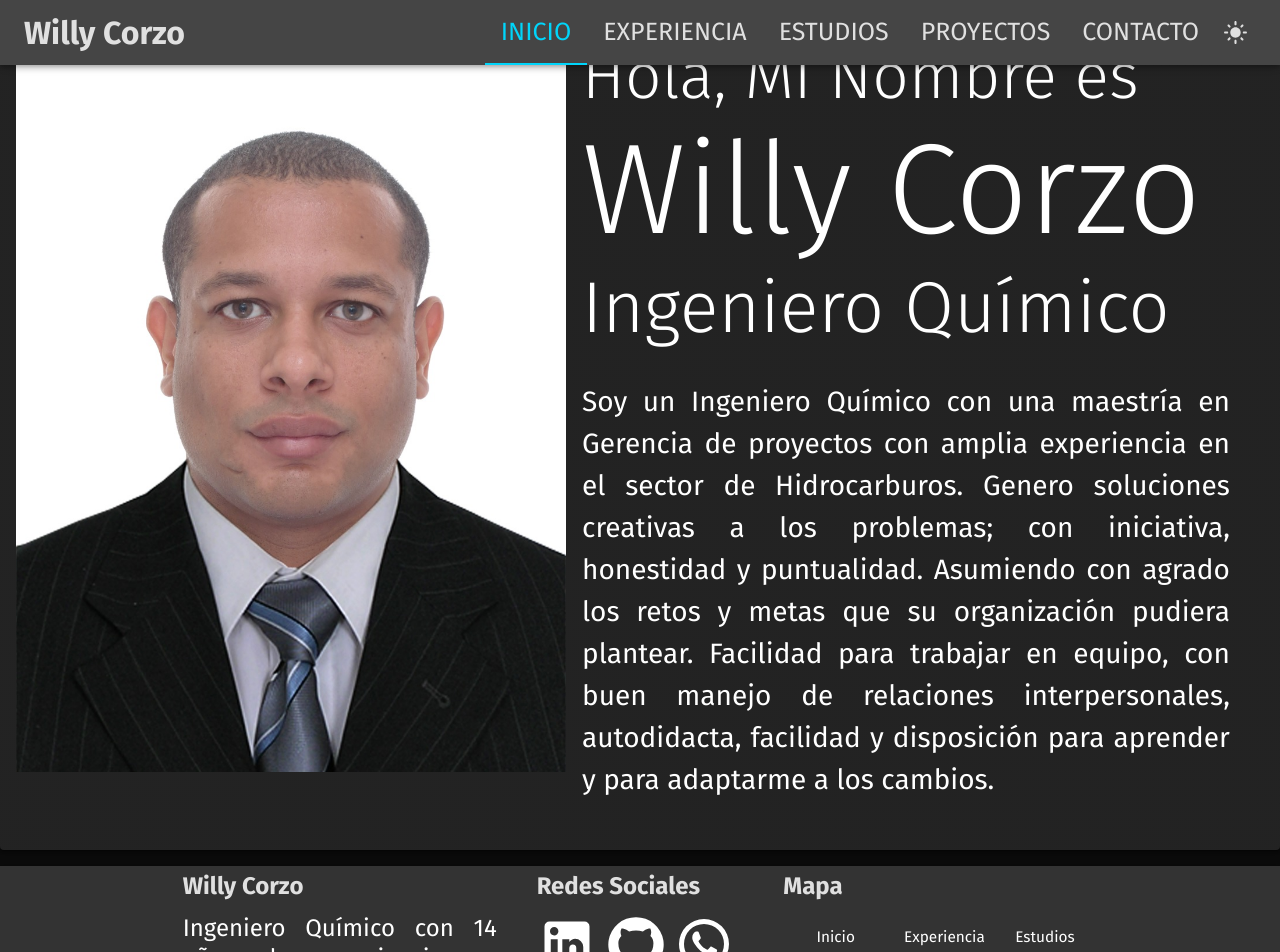
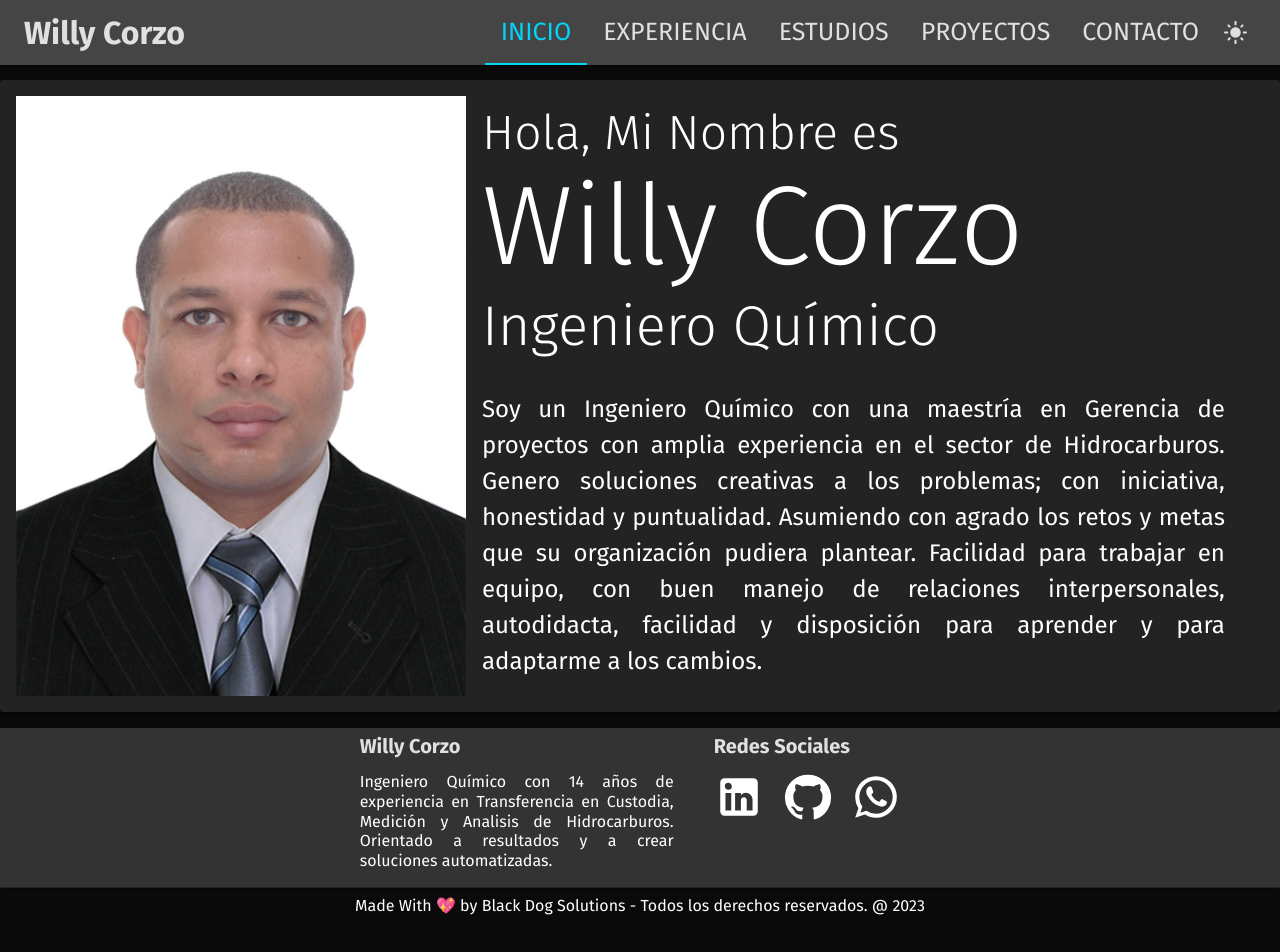
Before and after one commit to willyto3/PortfolioV2, a React (Vite) app: page / in a window 1280 px wide. Shown: the top 952 px of the page. Built offline with nearby package versions, Linux system fonts and the light colour scheme.

Commit message:
Modificacion Parcial

```diff
--- a/src/components/Footer.jsx
+++ b/src/components/Footer.jsx
@@ -42,6 +42,7 @@ const Footer = () => {
         <Grid
           container
           mt='1rem'
+          pb='1rem'
           spacing={1}
           alignContent='center'
           justifyContent='center'
@@ -51,7 +52,7 @@ const Footer = () => {
           <Grid item xs={10} sm={3}>
             <Typography
               fontWeight='bold'
-              fontSize='clamp(1.5rem, 1.5rem, 2rem)'
+              fontSize='clamp(1rem, 1.25rem, 1.5rem)'
               lineHeight='1'
               component='div'
               color={dark}
@@ -71,7 +72,7 @@ const Footer = () => {
               variant='h4'
               component='div'
               align='justify'
-              fontSize={{ xs: '1rem', sm: '1.5rem' }}
+              fontSize={{ xs: '0.75rem', sm: '1rem' }}
             >
               Ingeniero Químico con 14 años de experiencia en Transferencia en
               Custodia, Medición y Analisis de Hidrocarburos. Orientado a
@@ -82,7 +83,7 @@ const Footer = () => {
           <Grid item xs={10} sm={2}>
             <Typography
               fontWeight='bold'
-              fontSize='clamp(1.5rem, 1.5rem, 2rem)'
+              fontSize='clamp(1rem, 1.25rem, 1.5rem)'
               lineHeight='1'
               component='div'
               color={dark}
@@ -103,7 +104,7 @@ const Footer = () => {
                     )
                   }
                   sx={{
-                    fontSize: 60,
+                    fontSize: 50,
                     flexGrow: 1,
                     '&:hover': {
                       color: '#0e76a8',
@@ -118,7 +119,7 @@ const Footer = () => {
                     window.open('https://github.com/willyto3', '_blank')
                   }
                   sx={{
-                    fontSize: 60,
+                    fontSize: 50,
                     flexGrow: 1,
                     '&:hover': {
                       color: principal,
@@ -136,7 +137,7 @@ const Footer = () => {
                     )
                   }
                   sx={{
-                    fontSize: 60,
+                    fontSize: 50,
                     flexGrow: 1,
                     '&:hover': {
                       color: '#00bb2d',
@@ -147,53 +148,6 @@ const Footer = () => {
               </Grid>
             </Grid>
           </Grid>
-
-          <Grid item xs={10} sm={3}>
-            <Typography
-              fontWeight='bold'
-              fontSize='clamp(1.5rem, 1.5rem, 2rem)'
-              lineHeight='1'
-              component='div'
-              color={dark}
-              mb='1rem'
-              sx={{
-                flexGrow: 1,
-              }}
-            >
-              Mapa
-            </Typography>
-            <Grid container>
-              {/* //? NAVEGACION POR ITEMS*/}
-
-              {navItems.map(item => (
-                <Grid item xs={4} key={item}>
-                  <ListItem disablePadding>
-                    <ListItemButton
-                      sx={{ textAlign: 'center' }}
-                      onClick={() => {
-                        item === 'inicio' ? navigate('/') : navigate(`/${item}`)
-                      }}
-                    >
-                      <ListItemText>
-                        <Typography
-                          fontSize='max(0.9rem, 1.2vw)'
-                          sx={{
-                            flexGrow: 1,
-                            '&:hover': {
-                              color: principal,
-                              cursor: 'pointer',
-                            },
-                          }}
-                        >
-                          {capitalize(item)}
-                        </Typography>
-                      </ListItemText>
-                    </ListItemButton>
-                  </ListItem>
-                </Grid>
-              ))}
-            </Grid>
-          </Grid>
         </Grid>
       </Paper>
 
@@ -202,21 +156,15 @@ const Footer = () => {
         display='flex'
         flexDirection='column'
         alignItems='center'
-        mt='1rem'
+        mt='0.5rem'
         pb='1rem'
       >
         <Typography
           variant='h4'
           component='div'
-          fontSize={{ xs: '0.7rem', sm: '1.1rem' }}
+          fontSize={{ xs: '0.5rem', sm: '1rem' }}
         >
-          Made With 💖 by Black Dog Solutions
-        </Typography>
-        <Typography
-          variant='h4'
-          component='div'
-          fontSize={{ xs: '0.7rem', sm: '1.1rem' }}
-        >
+          Made With 💖 by Black Dog Solutions -{' '}
           {`Todos los derechos reservados. @ ${new Date().getFullYear()}`}
         </Typography>
       </Box>
--- a/src/scenes/experiencia/CardExperiencia.jsx
+++ b/src/scenes/experiencia/CardExperiencia.jsx
@@ -41,6 +41,7 @@ const CardExperiencia = ({
             variant='h2'
             fontWeight='bold'
             fontSize='max(1.6rem, 1.2vw)'
+            mb='15px'
           >
             {cargo}
           </Typography>
@@ -70,7 +71,7 @@ const CardExperiencia = ({
               bgcolor: 'background.paper',
               position: 'relative',
               overflow: 'auto',
-              height: 250,
+              height: 210,
               '& ul': { padding: 0 },
             }}
           >
--- a/src/scenes/experiencia/index.jsx
+++ b/src/scenes/experiencia/index.jsx
@@ -16,6 +16,7 @@ const Experiencia = () => {
         <Grid
           container
           mt='5rem'
+          mb='2rem'
           alignContent='center'
           justifyContent='center'
           gap='1rem'
--- a/src/scenes/experiencia/listado.js
+++ b/src/scenes/experiencia/listado.js
@@ -1,4 +1,36 @@
 export const experiencia = [
+  {
+    image: 'SGS.png',
+    alt: 'Imagen Corporativa SGS',
+    cargo: 'Profesional Semi Senior',
+    fecha: 'Diciembre 2023 - Actual',
+    lugar: 'Santa Fe de Bogotá DC',
+    actividades: [
+      'Certificar la calidad y cantidad de los hidrocarburos y refinados.',
+      'Realizar seguimiento a los Carrotanques recibidos y despachados.',
+      'Elaborar los reportes diarios y mensuales.',
+      'Implementar y mantener la Norma ISO 17025 – 2017.',
+      'Desarrollé el programa Balance para calcular los balances diarios y mensuales.',
+      'Desarrollé el programa LabCal para realizar los cálculos de los análisis.',
+    ],
+    jefe: 'Hernando Rosales - Telefono 314 23852 39',
+  },
+  {
+    image: 'SGS.png',
+    alt: 'Imagen Corporativa Soluciones Inmediatas',
+    cargo: 'Programador Integrador',
+    fecha: 'Agosto 2023 - Noviembre 2023',
+    lugar: 'Santa Fe de Bogotá DC',
+    actividades: [
+      'Certificar la calidad y cantidad de los hidrocarburos y refinados.',
+      'Realizar seguimiento a los Carrotanques recibidos y despachados.',
+      'Elaborar los reportes diarios y mensuales.',
+      'Implementar y mantener la Norma ISO 17025 – 2017.',
+      'Desarrollé el programa Balance para calcular los balances diarios y mensuales.',
+      'Desarrollé el programa LabCal para realizar los cálculos de los análisis.',
+    ],
+    jefe: 'Hernando Rosales - Telefono 314 23852 39',
+  },
   {
     image: 'SGS.png',
     alt: 'Imagen Corporativa SGS',
@@ -20,7 +52,7 @@ export const experiencia = [
     alt: 'Imagen Corporativa Intertek',
     cargo: 'Coordinador Administrativo de Contratos',
     fecha: 'Junio 2019 – Junio 2021 ',
-    lugar: ' Santa Fe de Bogotá',
+    lugar: 'Santa Fe de Bogotá DC',
     actividades: [
       'Coordinar 6 proyectos de inspección de Hidrocarburos.',
       'Liderar un equipo de 50 personas.',
--- a/src/scenes/home/Carrusel.jsx
+++ b/src/scenes/home/Carrusel.jsx
@@ -7,7 +7,8 @@ export function Carrusel(props) {
     'Master en Gerencia de Proyectos',
     'Ingeniero Químico',
     'Especialista NTC ISO 17025:2017',
-    'Desarrollador Web',
+    'Desarrollador Web Full Stack',
+    'Desarrollador en PowerBi',
     'Experto en Excel - VBA',
   ]
 
@@ -24,7 +25,7 @@ export function Carrusel(props) {
           gutterBottom
           variant='h2'
           component='div'
-          fontSize={{ xs: '1.5rem', sm: '4.5rem' }}
+          fontSize={{ xs: '1.5rem', sm: '3.5rem' }}
           key={i}
           item={item}
         >
--- a/src/scenes/home/Presentacion.jsx
+++ b/src/scenes/home/Presentacion.jsx
@@ -8,14 +8,14 @@ const Presentacion = () => {
       <Typography
         variant='h2'
         component='div'
-        fontSize={{ xs: '1.5rem', sm: '4rem' }}
+        fontSize={{ xs: '1.5rem', sm: '3rem' }}
       >
         Hola, Mi Nombre es
       </Typography>
       <Typography
         variant='h1'
         component='div'
-        fontSize={{ xs: '2.5rem', sm: '8rem' }}
+        fontSize={{ xs: '2.5rem', sm: '7rem' }}
       >
         Willy Corzo
       </Typography>
@@ -28,7 +28,7 @@ const Presentacion = () => {
         component='div'
         align='justify'
         width='95%'
-        fontSize={{ xs: '0.75rem', sm: '1.75rem' }}
+        fontSize={{ xs: '0.75rem', sm: '1.5rem' }}
       >
         Soy un Ingeniero Químico con una maestría en Gerencia de proyectos con
         amplia experiencia en el sector de Hidrocarburos. Genero soluciones
--- a/src/scenes/home/index.jsx
+++ b/src/scenes/home/index.jsx
@@ -8,11 +8,11 @@ const Home = () => {
     <Paper
       elevation={2}
       sx={{
-        display:'flex',
-        height:850,
-        alignItems:'center',
+        display: 'flex',
+        alignItems: 'center',
         p: 2,
-        margin: 'auto',
+        m: 'auto',
+        mt: 10,
         maxWidth: 1700,
         flexGrow: 1,
       }}
@@ -23,7 +23,7 @@ const Home = () => {
             component='img'
             image='WillyNegro.png'
             alt='Foto Willy Corzo'
-            sx={{maxWidth:550}}
+            sx={{ maxWidth: 450 }}
           />
         </Grid>
         <Grid item xs={12} lg container alignContent='center'>
```
Also changed, not shown: .eslintrc.cjs.
